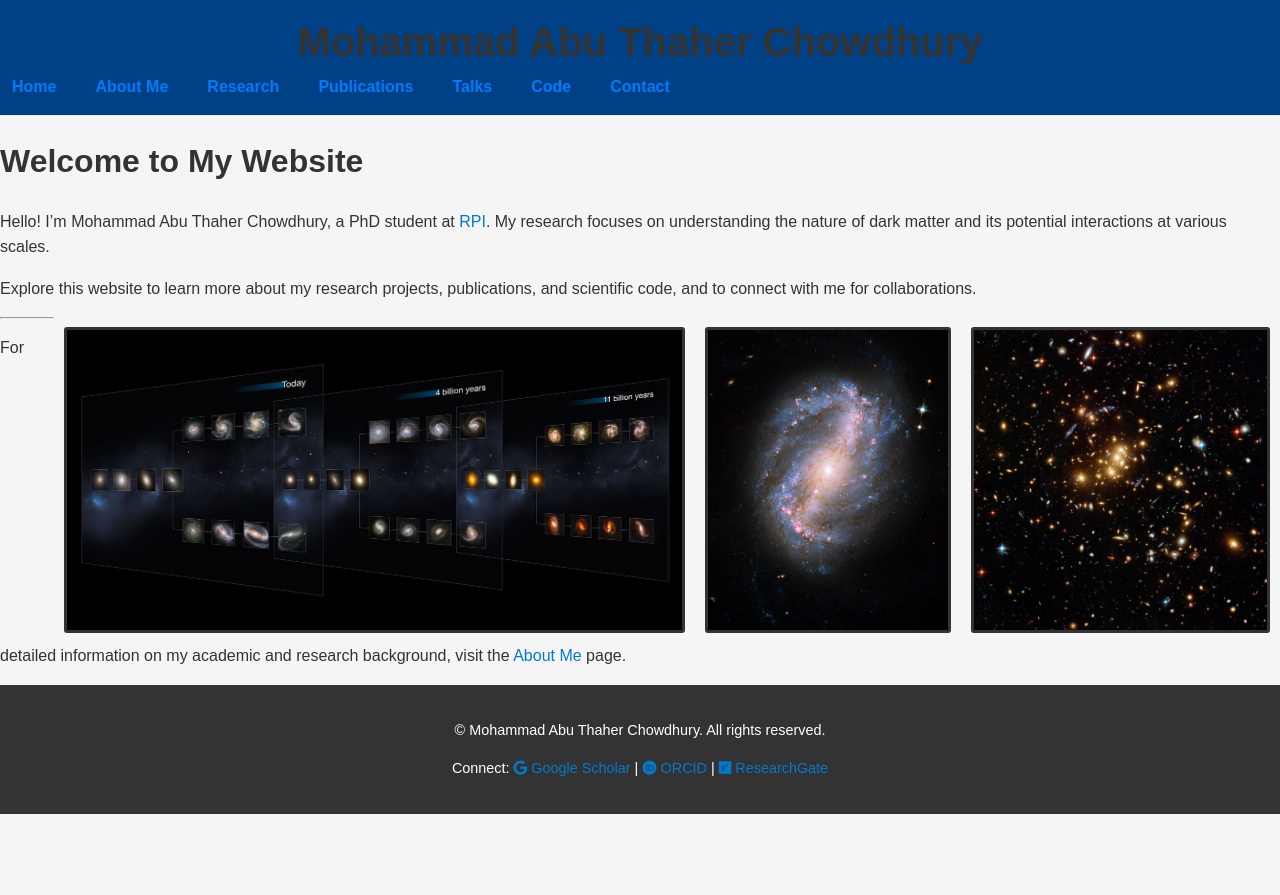
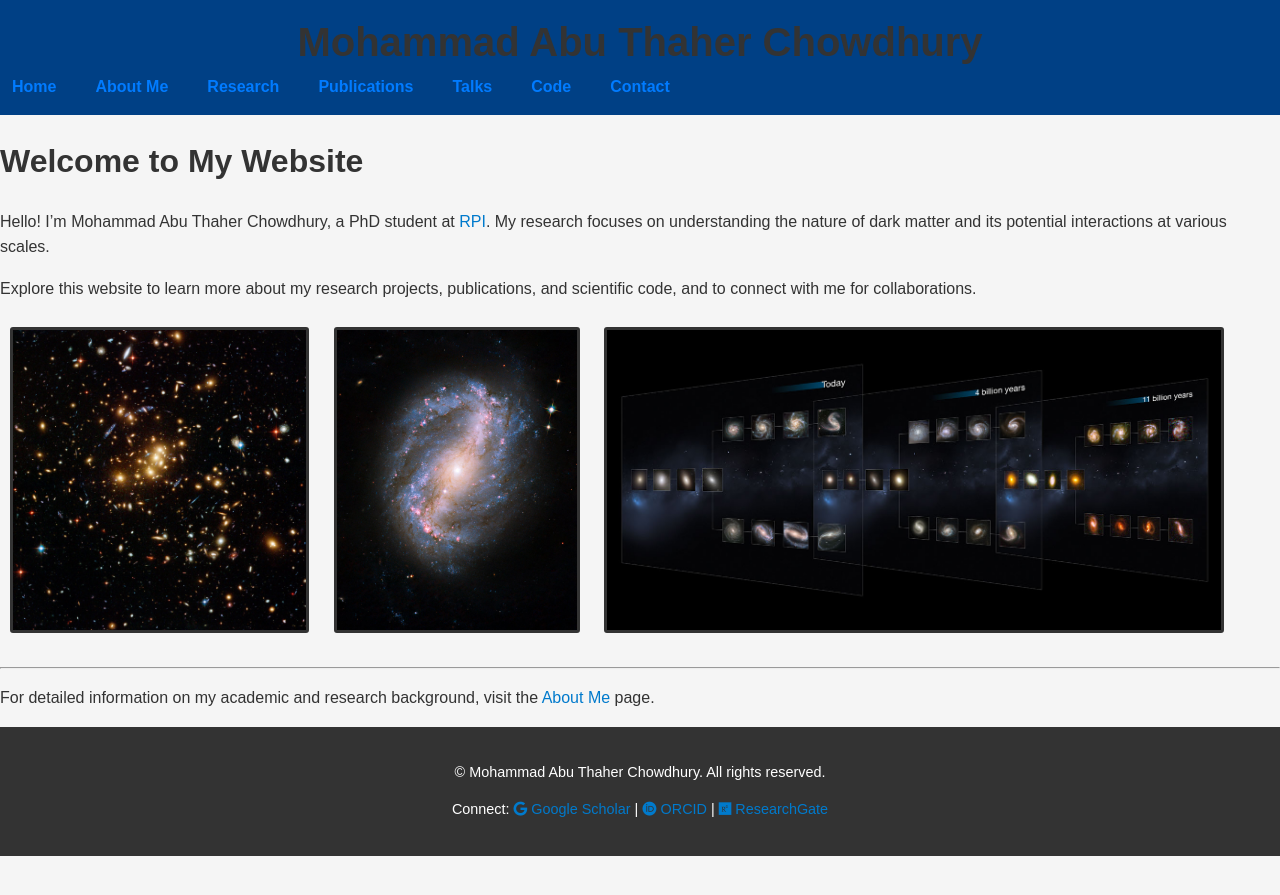
Before and after one commit to matc-thaher/website, a Jekyll site: the page built from index.md, in a window 1280 px wide. Shown: the top 895 px of the page. Built offline with Jekyll 4.4.1, drawn with Linux system fonts in a browser that asks for light colours.

Commit message:
Update index.md

```diff
--- a/index.md
+++ b/index.md
@@ -11,9 +11,9 @@
 Explore this website to learn more about my research projects, publications, and scientific code, and to connect with me for collaborations.
 
 
-![Dark Matter Ring Galaxy Cluster](/assets/Images/DM_ring_galxycluster.jpg){: .custom-image2}
-![NGC 6217 Galaxy](/assets/Images/NGC6217.jpg){: .custom-image2}
-![Galaxy Cluster](/assets/Images/heic1315a.jpg){: .custom-image2}
+![Dark Matter Ring Galaxy Cluster](/assets/Images/DM_ring_galxycluster.jpg){: .custom-image3}
+![NGC 6217 Galaxy](/assets/Images/NGC6217.jpg){: .custom-image3}
+![Galaxy Cluster](/assets/Images/heic1315a.jpg){: .custom-image3}
 
 ---
 
```
